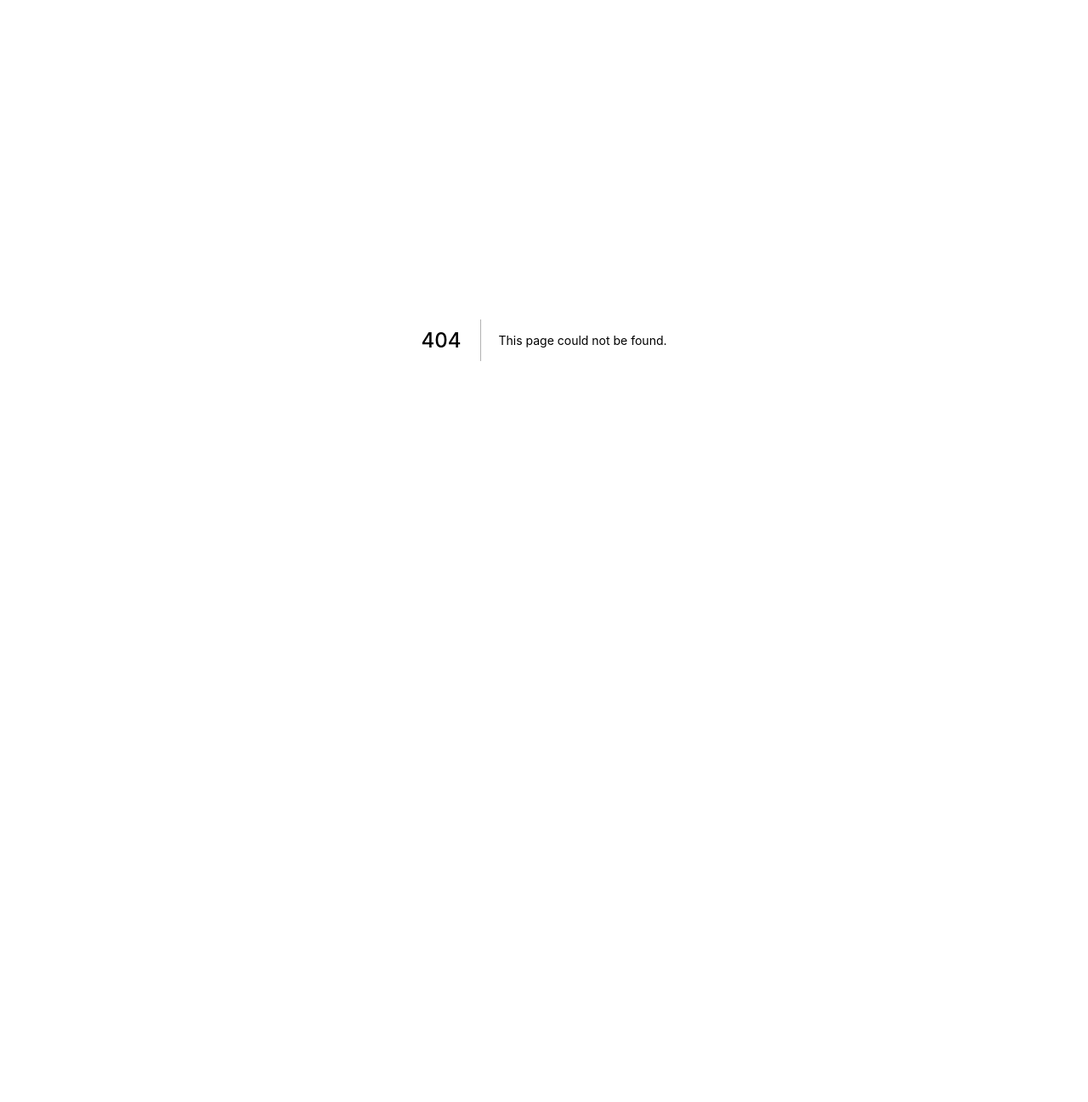
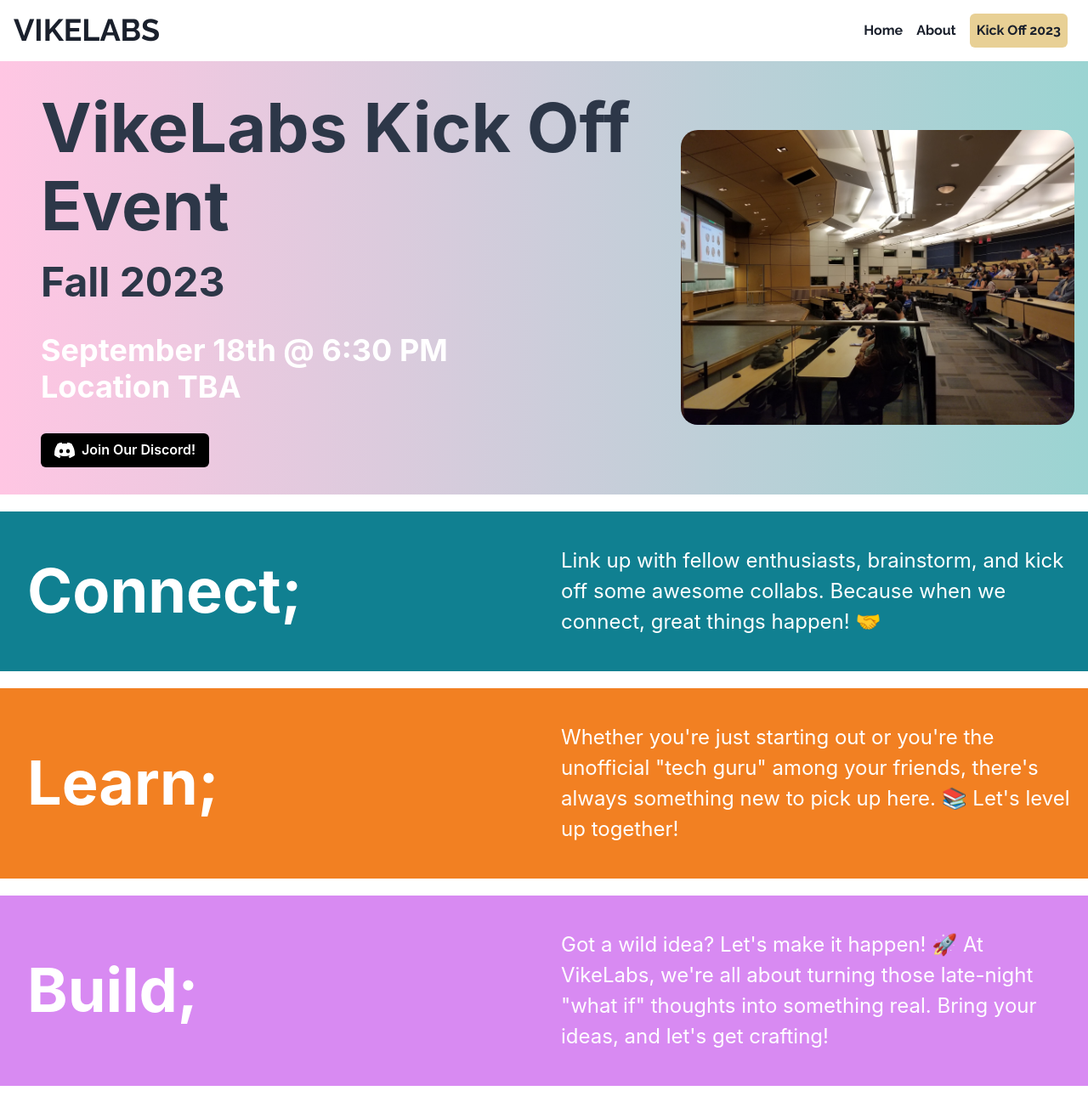
Before and after one commit to VikeLabs/vikelabs.ca, a Next.js app: page /kickoff in a window 1280 px wide. Before the commit this address had no page. Shown: the top 1297 px of the page at 85% size. Before the commit the page ends 800 px from the top, so only its background shows below. Built offline with nearby package versions, Linux system fonts and the light colour scheme.

Commit message:
adding kick off page and modal

```diff
--- a/components/contact.tsx
+++ b/components/contact.tsx
@@ -1,6 +1,6 @@
 import { Box, Flex, Text } from "@chakra-ui/layout";
 import { Button, IconButton } from "@chakra-ui/button";
-import { Heading } from "@chakra-ui/react";
+import { Heading, useMediaQuery } from "@chakra-ui/react";
 import { Icon } from "@chakra-ui/icon";
 import { GoMarkGithub } from "react-icons/go";
 import { GrInstagram, GrLinkedin, GrYoutube } from "react-icons/gr";
@@ -33,15 +33,18 @@
 const youtube = "https://www.youtube.com/channel/UCKAAXo4bqb034PZYR6ZhpQw";
 
 export const Contact = () => {
+  const [isSmall] = useMediaQuery("(max-width: 600px)");
   return (
     <Box my="8">
       <Heading>Contact Us</Heading>
       <Flex align="center" justify="space-between">
         <Box>
-          <Text my="2">
-            Looking for your next great co-op? Have feedback about the website?
-            Interested in sponsoring the club? Let us know!
-          </Text>
+          {!isSmall && (
+            <Text my="2">
+              Looking for your next great co-op? Have feedback about the
+              website? Interested in sponsoring the club? Let us know!
+            </Text>
+          )}
           <Box>
             <IconButton
               // make the button a link
--- a/components/header.tsx
+++ b/components/header.tsx
@@ -19,6 +19,10 @@
   {
     title: "About",
     to: "/about",
+  },
+  {
+    title: "Kick Off 2023",
+    to: "/kickoff",
   },
   // {
   //   title: "Blog",
@@ -44,7 +48,16 @@
 
 const MenuBar = ({ items }: { items: MenuItem[] }) => (
   <Flex as="nav" direction={["column", "row", null]} align="center">
-    {items.map(({ title, to }) => (
+    {items.map(({ title, to }) =>
+      to === "/kickoff" ? (
+        <Link href={to} key={title}>
+          <a>
+            <Box key={title} m="2" bg="#e8d095" p={2} borderRadius="md">
+              <Text fontFamily="Raleway">{title}</Text>
+            </Box>
+          </a>
+        </Link>
+      ) : (
         <Link href={to} key={title}>
           <a>
             <Box key={title} m="2">
@@ -52,7 +65,8 @@
             </Box>
           </a>
         </Link>
-    ))}
+      )
+    )}
   </Flex>
 );
 
--- a/layouts/base.tsx
+++ b/layouts/base.tsx
@@ -1,6 +1,7 @@
 import { Box } from "@chakra-ui/layout";
 import { Footer } from "../components/footer";
 import { Header } from "../components/header";
+import { KickOffModal } from "../pages/kickoff";
 
 export const BaseLayout = ({ children }) => {
   return (
--- a/pages/_app.tsx
+++ b/pages/_app.tsx
@@ -5,6 +5,7 @@
 import "@fontsource/kanit";
 // import "@fontsource/raleway";
 import "@fontsource/raleway/700.css";
+import { KickOffModal } from "./kickoff";
 // import "@fontsource/raleway/800.css";
 // import "@fontsource/raleway/900.css";
 
@@ -12,6 +13,7 @@
   return (
     <ChakraProvider theme={theme}>
       <Component {...pageProps} />
+      <KickOffModal />
     </ChakraProvider>
   );
 }
--- /dev/null
+++ b/pages/kickoff.tsx
@@ -0,0 +1,248 @@
+import { SimpleGrid } from "@chakra-ui/layout";
+import {
+  Box,
+  Flex,
+  Grid,
+  Container,
+  Heading,
+  Text,
+  Button,
+  Modal,
+  useDisclosure,
+  ModalBody,
+  ModalCloseButton,
+  ModalContent,
+  ModalFooter,
+  ModalHeader,
+  ModalOverlay,
+  ButtonGroup,
+} from "@chakra-ui/react";
+import { NextPage } from "next";
+import Image from "next/image";
+import { Contact, DiscordIcon } from "../components/contact";
+import { Metadata } from "../components/metadata";
+import { BaseLayout } from "../layouts/base";
+
+import kickoff2021 from "../public/kickoff2021.jpg";
+import vikelabsLogo from "../public/goldlogo.png";
+import { useState } from "react";
+import { useRouter } from "next/router";
+
+export const discordInvite = "https://discord.gg/Znse6XaVNu";
+
+export const KickOffModal = () => {
+  const { isOpen, onClose } = useDisclosure({
+    defaultIsOpen: true,
+  });
+
+  const { pathname } = useRouter();
+  const path = pathname.split("/")[1];
+  if (path === "kickoff") {
+    return null;
+  }
+
+  return (
+    <Modal isOpen={isOpen} onClose={onClose} size="2xl">
+      <ModalOverlay />
+      <ModalContent bg="#28282A">
+        <ModalHeader color="white" fontSize="5xl">
+          VikeLabs Kick Off Event
+        </ModalHeader>
+        <ModalCloseButton color="white" />
+        <ModalBody>
+          <Flex
+            w="full"
+            justifyContent="space-between"
+            gap={5}
+            flexDirection={["column", "row"]}
+          >
+            <Heading fontSize="3xl" color="white">
+              <Heading as="span" color="#e8d095" fontSize="3xl">
+                Connect
+              </Heading>{" "}
+              with coders;
+              <br />
+              <Heading as="span" color="#e8d095" fontSize="3xl">
+                Learn
+              </Heading>{" "}
+              new skills;
+              <br />
+              <Heading as="span" color="#e8d095" fontSize="3xl">
+                Build
+              </Heading>{" "}
+              something awesome;
+            </Heading>
+            <Box>
+              <Image
+                alt="Gold VikeLabs logo"
+                placeholder="blur"
+                height="100%"
+                width="120%"
+                src={vikelabsLogo}
+              />
+            </Box>
+          </Flex>
+          <Flex w="full" justifyContent="end" my={6} gap={5} textAlign="right">
+            <Box>
+              <Heading color="#e8d095" fontSize="3xl">
+                September 18th @ 6:30 PM
+              </Heading>
+              <Heading color="#e8d095" fontSize="3xl">
+                Location TBA
+              </Heading>
+            </Box>
+          </Flex>
+        </ModalBody>
+
+        <ModalFooter>
+          <ButtonGroup isAttached>
+            <Button colorScheme="blue" mr={3} onClick={onClose}>
+              Close
+            </Button>
+            <Button colorScheme="orange" as="a" href="/kickoff">
+              Learn more
+            </Button>
+          </ButtonGroup>
+        </ModalFooter>
+      </ModalContent>
+    </Modal>
+  );
+};
+
+export const KickOff: NextPage = () => {
+  return (
+    <BaseLayout>
+      <Metadata
+        title="Kick Off Event"
+        description="Learn more about VikeLabs, it's mission and it's members."
+      />
+      <Box bgGradient="linear(to-l, #9bd4d2, #ffc6e3)">
+        <Container maxW="container.xl">
+          <Flex>
+            <Flex direction="column" justifyContent="center" gap={4} p={8}>
+              <Heading
+                as="h1"
+                fontSize={["3em", "4em", "5em"]}
+                color="gray.700"
+                lineHeight={[1, 1, 1.15]}
+              >
+                VikeLabs Kick Off Event
+              </Heading>
+              <Heading
+                as="h2"
+                fontSize={["2em", "2em", "3em"]}
+                color="gray.700"
+                lineHeight={[1, 1, 1.15]}
+              >
+                Fall 2023
+              </Heading>
+              <Box my={4}>
+                <Heading color="white">September 18th @ 6:30 PM</Heading>
+                <Heading color="white">Location TBA</Heading>
+              </Box>
+              {/* <Text
+                fontSize={["2em", "3em", "3em"]}
+                color="orange.400"
+                fontWeight="bold"
+              >
+                Connect; Learn; Build;
+              </Text> */}
+              <Box>
+                <Button
+                  variant="black"
+                  leftIcon={DiscordIcon}
+                  as="a"
+                  href={discordInvite}
+                >
+                  Join Our Discord!
+                </Button>
+              </Box>
+            </Flex>
+            <Flex
+              direction="column"
+              justifyContent="center"
+              display={["none", "none", "flex"]}
+            >
+              <Image
+                alt="three VikeLabs members"
+                placeholder="blur"
+                height={450}
+                width={600}
+                src={kickoff2021}
+                style={{
+                  borderRadius: "20px",
+                }}
+              />
+            </Flex>
+          </Flex>
+        </Container>
+      </Box>
+
+      <Box py="10" bg="#108091" my="5">
+        <Container maxW="container.xl">
+          <SimpleGrid columns={[1, 1, 2]} spacing={10}>
+            <Heading
+              color="white"
+              fontSize={["5xl", "6xl", "7xl"]}
+              pl={4}
+              alignSelf="center"
+            >
+              Connect;
+            </Heading>
+            <Text color="white" fontSize={["lg", "xl", "2xl"]}>
+              Link up with fellow enthusiasts, brainstorm, and kick off some
+              awesome collabs. Because when we connect, great things happen! 🤝
+            </Text>
+          </SimpleGrid>
+        </Container>
+      </Box>
+
+      <Box py="10" bg="#f28022" my="5">
+        <Container maxW="container.xl">
+          <SimpleGrid columns={[1, 1, 2]} spacing={10}>
+            <Heading
+              color="white"
+              fontSize={["5xl", "6xl", "7xl"]}
+              pl={4}
+              alignSelf="center"
+            >
+              Learn;
+            </Heading>
+            <Text color="white" fontSize={["lg", "xl", "2xl"]}>
+              Whether you're just starting out or you're the unofficial "tech
+              guru" among your friends, there's always something new to pick up
+              here. 📚 Let's level up together!
+            </Text>
+          </SimpleGrid>
+        </Container>
+      </Box>
+
+      <Box py="10" bg="#d88af2" my="5">
+        <Container maxW="container.xl">
+          <SimpleGrid columns={[1, 1, 2]} spacing={10}>
+            <Heading
+              color="white"
+              fontSize={["5xl", "6xl", "7xl"]}
+              pl={4}
+              alignSelf="center"
+            >
+              Build;
+            </Heading>
+            <Text color="white" fontSize={["lg", "xl", "2xl"]}>
+              Got a wild idea? Let's make it happen! 🚀 At VikeLabs, we're all
+              about turning those late-night "what if" thoughts into something
+              real. Bring your ideas, and let's get crafting!
+            </Text>
+          </SimpleGrid>
+        </Container>
+      </Box>
+      <Box py="10">
+        <Container maxW="container.xl">
+          <Contact />
+        </Container>
+      </Box>
+    </BaseLayout>
+  );
+};
+
+export default KickOff;
```
Also changed, not shown: public/goldlogo.png (added). Lines whose indentation alone changed are shown as unchanged.
